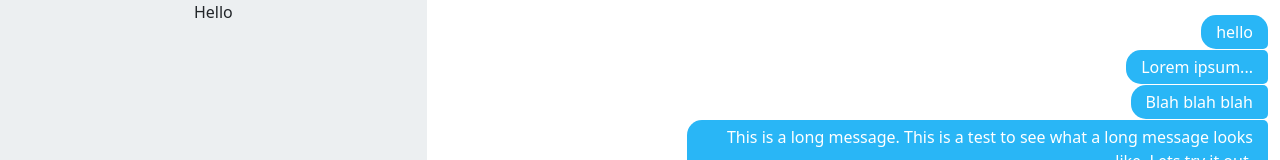
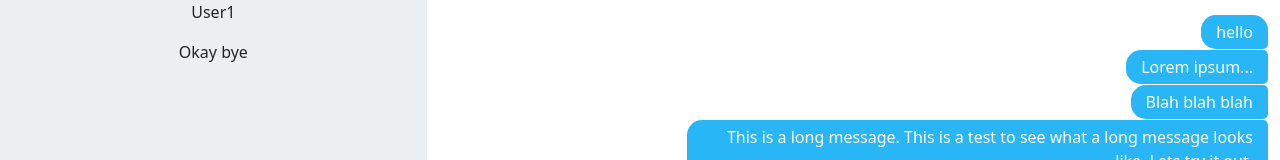
Before and after one commit to DevanTurtle7/full-stack-chat, a React (Create React App) app: page / in a window 1280 px wide. Shown: the top 160 px of the page. Built offline with nearby package versions, Linux system fonts and the light colour scheme.

Commit message:
stubbed sidebar

```diff
--- /dev/null
+++ b/src/ChatButton.js
@@ -0,0 +1,16 @@
+import { Component } from 'react';
+import { Col } from 'reactstrap';
+import Bubble from './Bubble';
+
+class ChatButton extends Component {
+    render() {
+        return (
+            <Col>
+                <p>User1</p>
+                <p>Okay bye</p>
+            </Col>
+        )
+    }
+}
+
+export default ChatButton;
--- a/src/Sidebar.js
+++ b/src/Sidebar.js
@@ -1,11 +1,12 @@
 import { Component } from 'react';
 import { Col } from 'reactstrap';
+import ChatButton from './ChatButton';
 
 class Sidebar extends Component {
     render() {
         return (
             <Col sm={4} className="sidebar">
-                <p>Hello</p>
+                <ChatButton/>
             </Col>
          )
     }
--- a/src/index.css
+++ b/src/index.css
@@ -63,7 +63,7 @@ code {
   height: 100vh;
 }
 
-.chat-window {
+.chat-window, .sidebar {
   height: 100%;
   overflow-y: scroll;
 }
@@ -71,3 +71,8 @@ code {
 .sidebar {
   background-color: #eceff1;
 }
+
+.chat-window {
+  background-color: white;
+  padding-bottom: 15px;
+}
```
